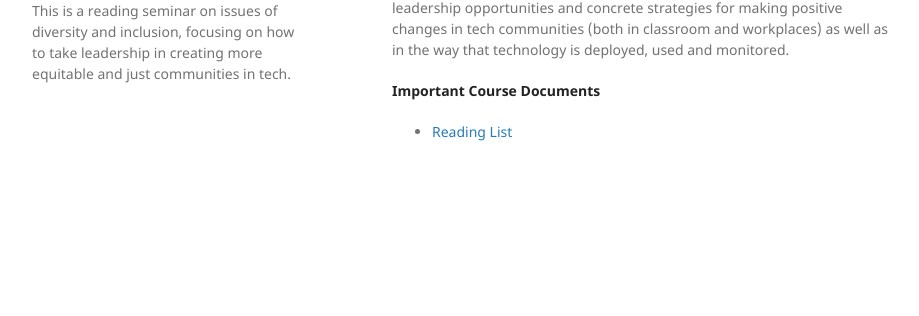
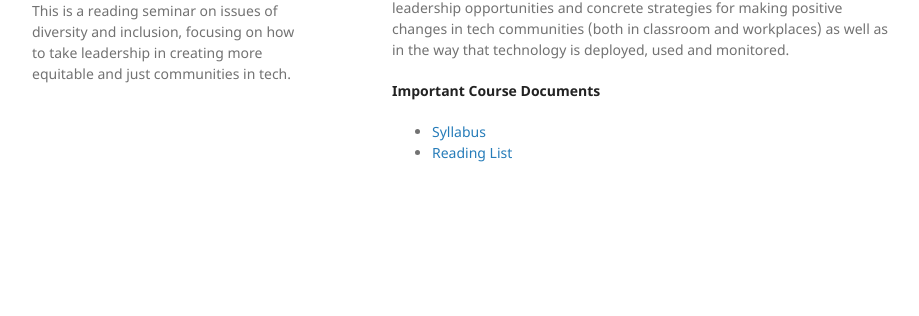
Before and after one commit to onefishy/DIL_in_tech, a Jekyll site: the page built from index.md, in a window 1280 px wide. Shown: the part 443-759 px from the top of the page, without its empty margins (178-1097 px from the left). Built offline with Jekyll 4.4.1, drawn with Linux system fonts in a browser that asks for light colours; our own code applies the rules of GitHub Pages for plain Markdown files.

Commit message:
Update index.md

```diff
--- a/index.md
+++ b/index.md
@@ -14,4 +14,5 @@ This course examines inequity in tech in two ways:
 Through readings, students will gain familiarity with a wide rage of previously identified structural challenges for achieving equitable representation in tech and fair outcomes in when technology is integrated into social institutions. The focus of the course will be on identifying leadership opportunities and concrete strategies for making positive changes in tech communities (both in classroom and workplaces) as well as in the way that technology is deployed, used and monitored.
 
 **Important Course Documents**
+- [Syllabus](./syllabus.html)
 - [Reading List](./reading_list.html)
```
